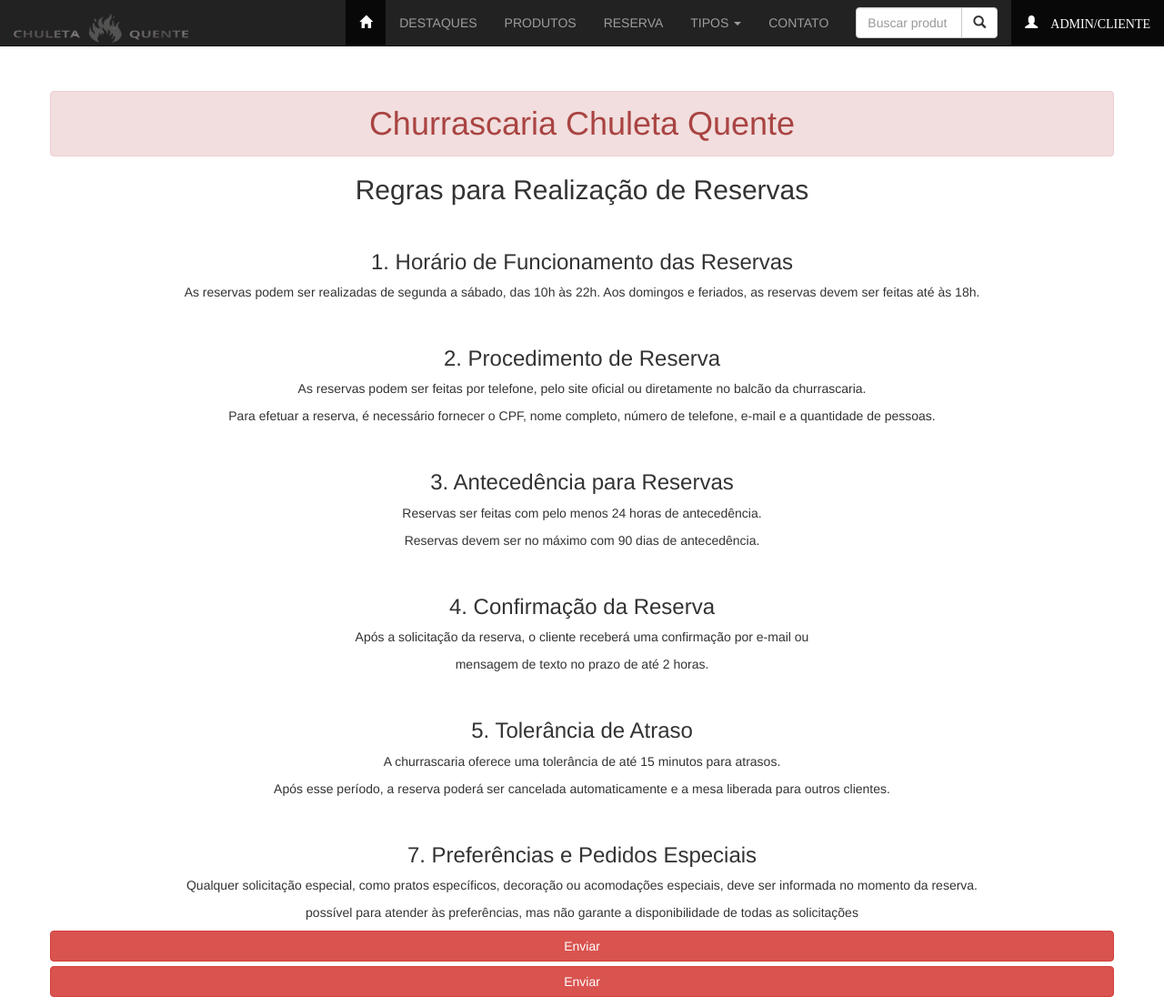
After one commit to ANTONIO33c/chuleta-quente, a PHP site: page /tincphp/reserva_regras.php in a window 1280 px wide. The commit adds this page. Shown: the whole page at 91% size. Run offline with PHP 8.4, Linux system fonts and the light colour scheme; data comes from the database, SQL or seed files in the repository.

Commit message:
atividade em andamento

```diff
--- a/menu_publico.php
+++ b/menu_publico.php
@@ -30,6 +30,7 @@
                 </li>
                 <li><a href="index.php#destaques">DESTAQUES</a></li>
                 <li><a href="index.php#produtos">PRODUTOS</a></li>
+                <li><a href="http://localhost/tincphp/reserva_regras.php">RESERVA</a></li>
                 <!-- Dropdown -->
                 <li class="dropdown">
                     <a class="dropdown-toggle" data-toggle="dropdown" role="button" aria-haspopup="true"
--- /dev/null
+++ b/reserva_regras.php
@@ -0,0 +1,61 @@
+<?php
+
+
+?>
+
+<!DOCTYPE html>
+<html lang="pt-br">
+
+<head>
+    <meta charset="UTF-8">
+    <meta name="viewport" content="width=device-width, initial-scale=1.0">
+    <link rel="stylesheet" href="css/bootstrap.min.css">
+    <link rel="stylesheet" href="css/estilo.css">
+    <title>REGRAS DA RESERVA | CHULETA</title>
+</head>
+
+<body>
+    <?php include  'menu_publico.php'?>
+    <main class="container">
+        <div class="row">
+            <div class="text-center">
+                <h1 class="alert alert-danger">Churrascaria Chuleta Quente</h1>
+                <h2>Regras para Realização de Reservas</h2>
+                <br>
+                <h3 class="font-weight-bold">1. Horário de Funcionamento das Reservas</h3>
+                <p> As reservas podem ser realizadas de segunda a sábado, das 10h às 22h.
+                    Aos domingos e feriados, as reservas devem ser feitas até às 18h.</p>
+                <br>
+                <h3 class="font-weight-bold">2. Procedimento de Reserva</h3>
+                <p>As reservas podem ser feitas por telefone, pelo site oficial ou diretamente no balcão da
+                    churrascaria.</p>
+                <p>Para efetuar a reserva, é necessário fornecer o CPF, nome completo, número de telefone, e-mail e a
+                    quantidade de pessoas.</p>
+                <br>
+                <h3>3. Antecedência para Reservas</h3>
+                <p>Reservas ser feitas com pelo menos 24 horas de antecedência.</p>
+                <p>Reservas devem ser no máximo com 90 dias de antecedência.</p>
+                <br>
+                <h3>4. Confirmação da Reserva</h3>
+                <p>Após a solicitação da reserva, o cliente receberá uma confirmação por e-mail ou </p>
+                <p>mensagem de texto no prazo de até 2 horas.</p>
+                <br>
+                <h3>5. Tolerância de Atraso</h3>
+                <p>A churrascaria oferece uma tolerância de até 15 minutos para atrasos.</p>
+                <p>Após esse período, a reserva poderá ser cancelada automaticamente e a mesa liberada para outros clientes.</p>
+                <br>
+                <h3>7. Preferências e Pedidos Especiais</h3>
+                <p>Qualquer solicitação especial, como pratos específicos, decoração ou acomodações especiais, deve ser informada no momento da reserva.</p>
+                <p>possível para atender às preferências, mas não garante a disponibilidade de todas as solicitações</p>
+            </div>
+            <div>
+            <input type="submit" value="Enviar" id="button" class="btn btn-danger btn-block">
+            <input type="submit" value="Enviar" id="button" class="btn btn-danger btn-block">
+            </div>
+        </div>
+        </div>
+        </div>
+    </main>
+</body>
+
+</html>
```
